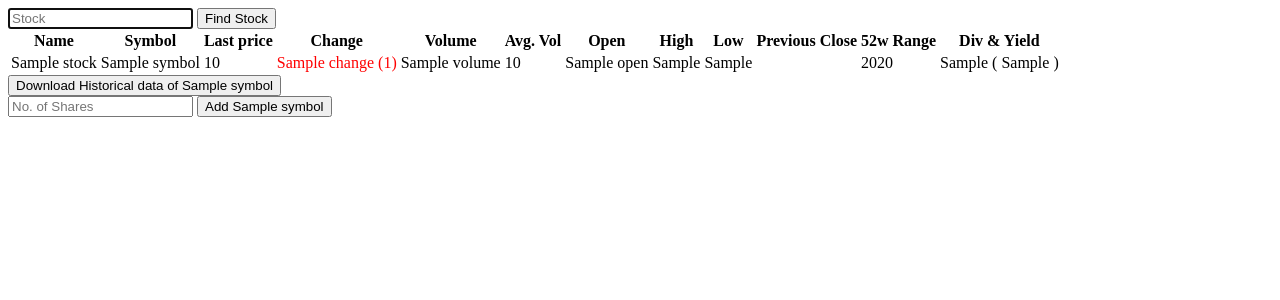
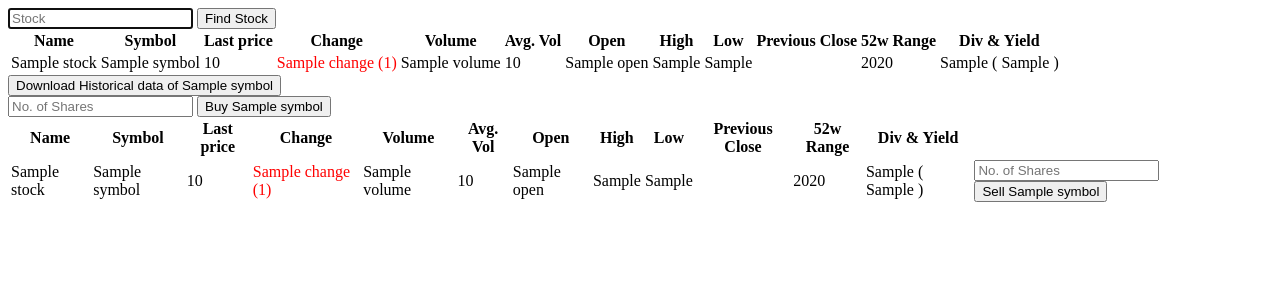
Before and after one commit to Amay22/PyFolio, a Django app: template templates/StockFolio/portfolio.html in a window 1280 px wide. Shown: the top 300 px of the page. Run offline with Django 3.2, Linux system fonts and the light colour scheme; the template is opened without the code that fills it: most values are stand-ins (such as "Sample title", 1, 10 or a date in 2020).

Commit message:
Added Portfolio stocks to Html page

```diff
--- a/templates/StockFolio/portfolio.html
+++ b/templates/StockFolio/portfolio.html
@@ -61,9 +61,59 @@
       <input type="hidden" name="stock-symbol" value="{{ stock.Symbol }}"/>
       <input type="hidden" name="cost-per-share" value="{{ stock.LastTradePriceOnly }}"/>
       <input type="hidden" name="which-form" value="buy-stock"/>
-      <button type="submit">Add {{ stock.Symbol }} </button>
+      <button type="submit">Buy {{ stock.Symbol }} </button>
     </form>
 
   {% endif %}
 
+  {% if portfolio %}
+    <table>
+    <thead>
+      <tr>
+        <th>Name</th>
+        <th>Symbol</th>
+        <th>Last price</th>
+        <th>Change</th>
+        <th>Volume</th>
+        <th>Avg. Vol</th>
+        <th>Open</th>
+        <th>High</th>
+        <th>Low</th>
+        <th>Previous Close</th>
+        <th>52w Range</th>
+        <th>Div & Yield</th>
+        <th></th>
+      </tr>
+    </thead>
+    <tbody>
+      {% for stocks in portfolio %}
+        <tr>
+          <td>{{ stocks.Name }}</td>
+          <td>{{ stocks.Symbol }}</td>
+          <td>{{ stocks.LastTradePriceOnly }}</td>
+          <td style="color: {% if stocks.Change|first == '+' %}green{% else %}red{% endif %};">{{ stocks.Change }} ({{ stocks.PercentChange}})</td>
+          <td>{{ stocks.Volume }}</td>
+          <td>{{ stocks.AverageDailyVolume }}</td>
+          <td>{{ stocks.Open }} </td>
+          <td>{{ stocks.DaysHigh }}</td>
+          <td>{{ stocks.DaysLow }}</td>
+          <td>{{ stocks.PreviousClose }}</td>
+          <td>{{ stocks.YearRange }}</td>
+          <td>{{ stocks.DividendShare }} ( {{ stocks.DividendYield }} )</td>
+          <td>
+            <form method="post" action="portfolio">
+              {% csrf_token %}
+              <input autofocus="true" name="shares" placeholder="No. of Shares" type="text"/>
+              <input type="hidden" name="stock-symbol" value="{{ stocks.Symbol }}"/>
+              <input type="hidden" name="cost-per-share" value="{{ stocks.LastTradePriceOnly }}"/>
+              <input type="hidden" name="which-form" value="buy-stock"/>
+              <button type="submit">Sell {{ stocks.Symbol }} </button>
+            </form>
+          </td>
+        </tr>
+      {% endfor %}
+    </tbody>
+    </table>
+  {% endif %}
+
 {% endblock %}
```
